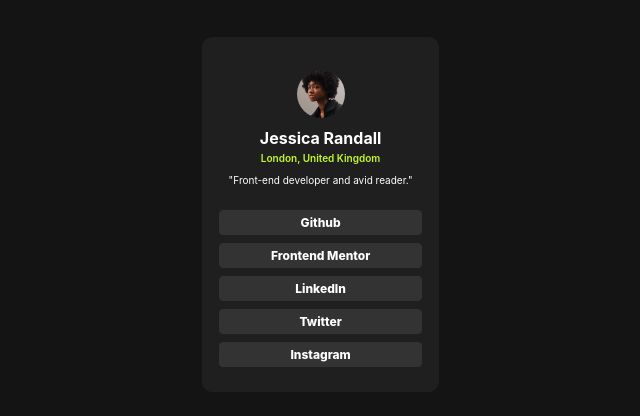
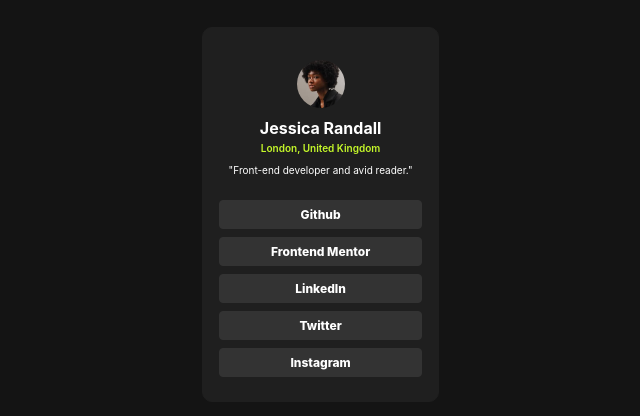
Before and after one commit to AnthoniaEfe/social_links_profile, a plain HTML site: page index.html in a window 1280 px wide. Shown: the part 186-602 px from the top of the page, without its empty margins (321-961 px from the left). Drawn offline with Linux system fonts and the light colour scheme; a web font is replaced by a local one.

Commit message:
update card size

```diff
--- a/styles.css
+++ b/styles.css
@@ -23,7 +23,7 @@ body {
   background-color: hsl(0, 0%, 12%);
   padding: 24px;
   width: 80%;
-  max-width: 386px;
+  max-width: 400px;
   display: flex;
   flex-direction: column;
   justify-content: center;
@@ -83,7 +83,7 @@ img {
 a {
   width: 100%;
   text-align: center;
-  padding: 4px 16px;
+  padding: 6px 16px;
   text-decoration: none;
   font-size: 12px;
   font-weight: 800;
```
